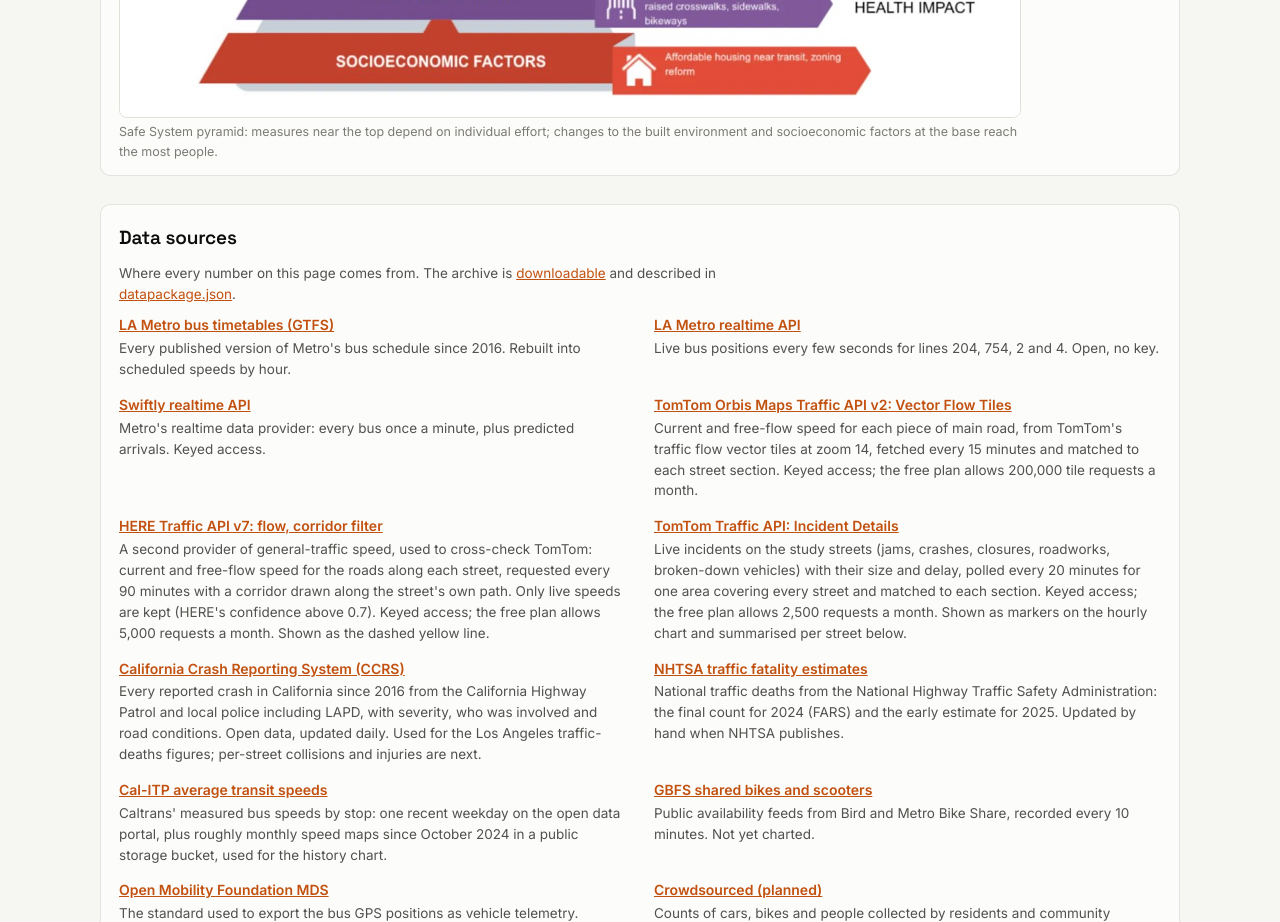
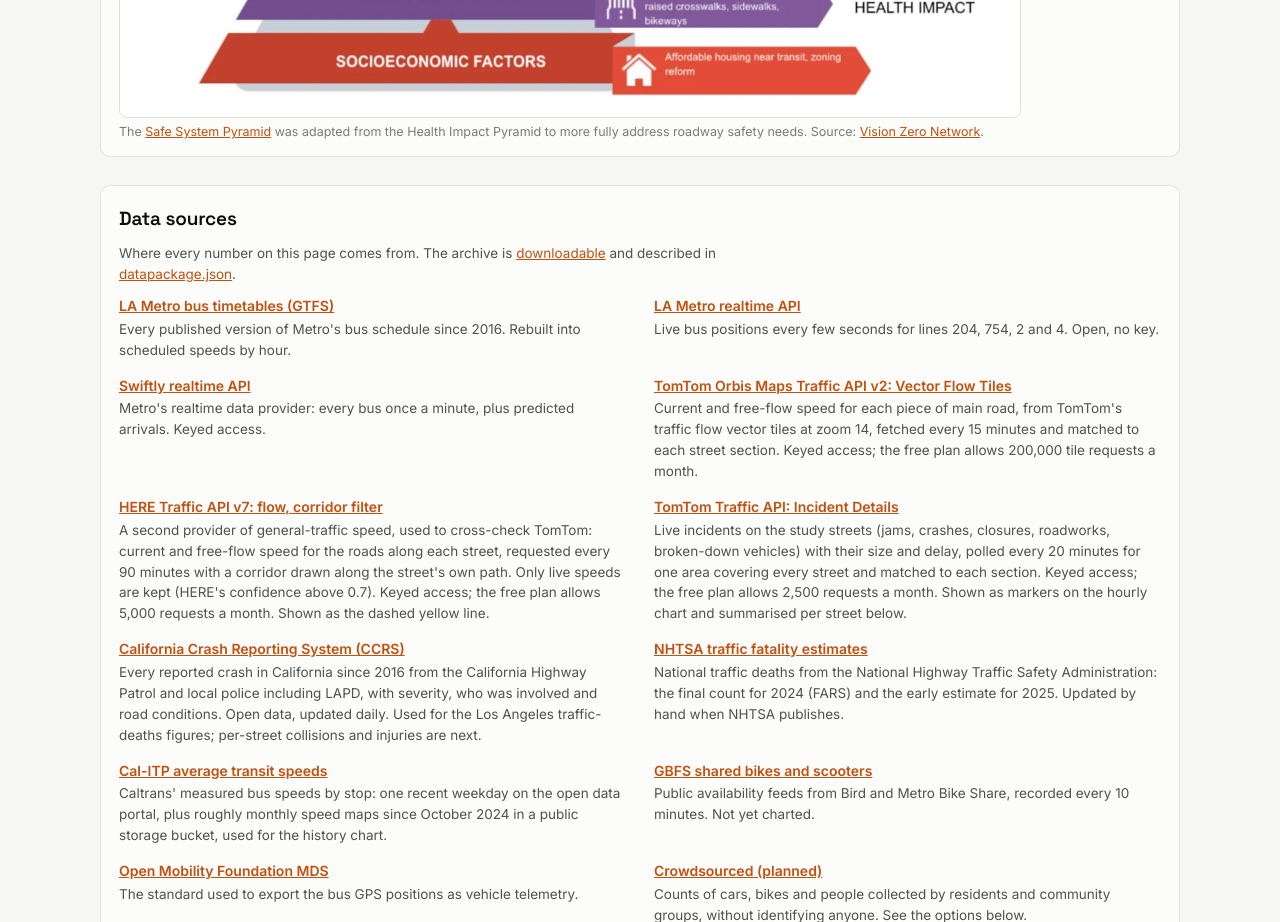
Before and after one commit to here/aviary, a plain HTML site: page site/template.html in a window 1280 px wide. Shown: the part 2140-3062 px from the top of the page. Drawn offline with Linux system fonts and the light colour scheme.

Commit message:
Link the Safe System pyramid to Vision Zero Network and credit it as on that page
Co-Authored-By: Claude Opus 5.5 <noreply@anthropic.com>
Claude-Session: https://claude.ai/code/session_01EVmfX9E2Ugfwf5qoNvHdGV

```diff
--- a/site/template.html
+++ b/site/template.html
@@ -104,6 +104,7 @@ table.inc .num { text-align: right; font-variant-numeric: tabular-nums; }
 .vz-figure { margin: 4px 0 0; max-width: 900px; }
 .vz-figure img { display: block; width: 100%; height: auto; background: #fff; border: 1px solid var(--grid); border-radius: 8px; }
 .vz-figure figcaption { font-size: 12.5px; color: var(--ink-3); margin-top: 4px; }
+.vz-figure figcaption a { color: var(--accent); }
 #deaths-chart svg { width: 100%; height: auto; display: block; }
 .stats-head { grid-column: 1 / -1; margin: 0; padding: 12px 0 0; font-size: 13.5px; color: var(--ink-2); }
 @media (max-width: 640px) { .stats { grid-template-columns: minmax(0, 1fr); } .stat + .stat { padding-left: 0; border-left: 0; border-top: 1px solid var(--grid); } }
@@ -305,8 +306,8 @@ code { font: 12.5px ui-monospace, SFMono-Regular, Menlo, monospace; background:
         <li><a href="https://visionzeronetwork.org/" target="_blank" rel="noopener">Vision Zero Network</a></li>
       </ul>
       <figure class="vz-figure">
-        <a href="maps/safe-system-pyramid.jpg" target="_blank" rel="noopener"><img src="maps/safe-system-pyramid.jpg" loading="lazy" alt="Safe System pyramid. From top to bottom: education (driver education programs, slow down campaigns); active measures (signals and signs, in-vehicle collision warnings, seatbelts, helmets); latent safety measures (signal timing, leading pedestrian intervals, air bags, automated emergency braking); built environment (roundabouts, curb extensions, raised crosswalks, sidewalks, bikeways); socioeconomic factors (affordable housing near transit, zoning reform). Measures near the top need more individual effort; measures near the base have more population health impact."></a>
-        <figcaption>Safe System pyramid: measures near the top depend on individual effort; changes to the built environment and socioeconomic factors at the base reach the most people.</figcaption>
+        <a href="https://visionzeronetwork.org/applying-the-health-impact-pyramid-to-roadway-safety/" target="_blank" rel="noopener"><img src="maps/safe-system-pyramid.jpg" loading="lazy" alt="Safe System pyramid. From top to bottom: education (driver education programs, slow down campaigns); active measures (signals and signs, in-vehicle collision warnings, seatbelts, helmets); latent safety measures (signal timing, leading pedestrian intervals, air bags, automated emergency braking); built environment (roundabouts, curb extensions, raised crosswalks, sidewalks, bikeways); socioeconomic factors (affordable housing near transit, zoning reform). Measures near the top need more individual effort; measures near the base have more population health impact."></a>
+        <figcaption>The <a href="https://www.sciencedirect.com/science/article/pii/S2590198223001525" target="_blank" rel="noopener">Safe System Pyramid</a> was adapted from the Health Impact Pyramid to more fully address roadway safety needs. Source: <a href="https://visionzeronetwork.org/applying-the-health-impact-pyramid-to-roadway-safety/" target="_blank" rel="noopener">Vision Zero Network</a>.</figcaption>
       </figure>
     </div>
   </section>
```
